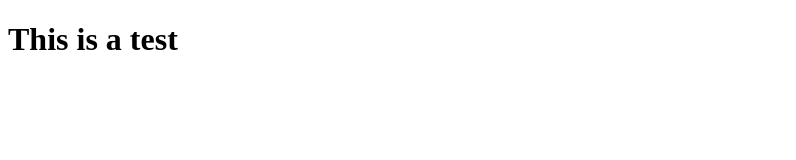
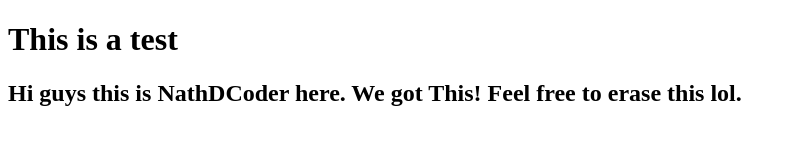
Before and after one commit to jWeibelbootcamp/Practice-Repo-Setup, a plain HTML site: page index.html in a window 1280 px wide. Shown: the whole page, without its empty margins (0-796 px from the left). Drawn offline with Linux system fonts and the light colour scheme.

Commit message:
Update index.html

```diff
--- a/index.html
+++ b/index.html
@@ -8,5 +8,6 @@
 </head>
 <body>
     <h1>This is a test</h1>
+    <h2>Hi guys this is NathDCoder here. We got This! Feel free to erase this lol.</h2>
 </body>
 </html>
```
